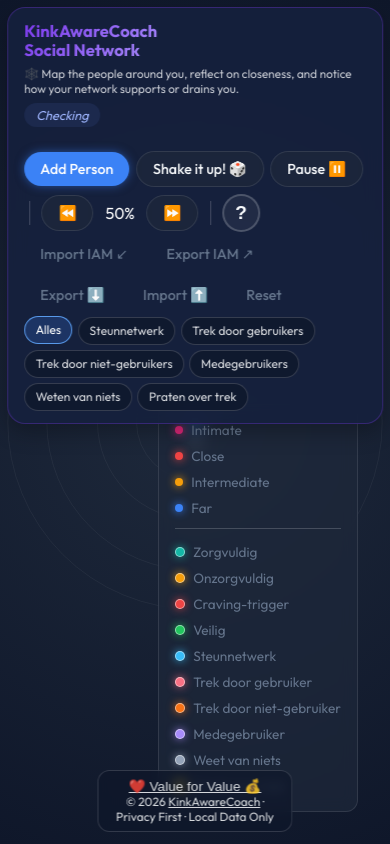
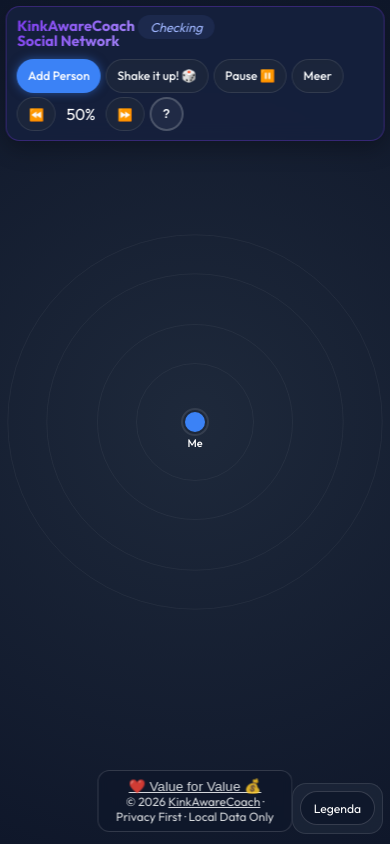
Before and after one commit to HansWest/verslaving, a PHP site: page /htm/iam_social_network/index.htm in a window 390 px wide. Run offline with PHP 8.4, Linux system fonts and the light colour scheme.

Commit message:
feat: add mobile menu and legend toggle functionality with responsive styles

```diff
--- a/iam/htm/iam_social_network/app.js
+++ b/iam/htm/iam_social_network/app.js
@@ -196,6 +196,15 @@ class SocialNetworkApp {
         document.querySelectorAll('[data-filter]').forEach((button) => {
             button.addEventListener('click', () => this.setActiveFilter(button.dataset.filter || 'all'));
         });
+
+        const mobileMenuBtn = document.getElementById('mobileMenuBtn');
+        const legendToggleBtn = document.getElementById('legendToggleBtn');
+        if (mobileMenuBtn) {
+            mobileMenuBtn.onclick = () => this.toggleMobileMenu();
+        }
+        if (legendToggleBtn) {
+            legendToggleBtn.onclick = () => this.toggleLegendPanel();
+        }
 
         document.getElementById('resetBtn').onclick = async () => {
             if (confirm("Factory reset? This will delete everyone.")) {
@@ -591,6 +600,26 @@ class SocialNetworkApp {
         document.querySelectorAll('[data-filter]').forEach((button) => {
             button.classList.toggle('active', button.dataset.filter === this.activeFilter);
         });
+    }
+
+    toggleMobileMenu() {
+        const header = document.querySelector('.header');
+        const button = document.getElementById('mobileMenuBtn');
+        if (!header || !button) return;
+
+        const isExpanded = header.classList.toggle('mobile-expanded');
+        button.setAttribute('aria-expanded', String(isExpanded));
+        button.textContent = isExpanded ? 'Minder' : 'Meer';
+    }
+
+    toggleLegendPanel() {
+        const legend = document.getElementById('legendPanel');
+        const button = document.getElementById('legendToggleBtn');
+        if (!legend || !button) return;
+
+        const isExpanded = legend.classList.toggle('expanded');
+        button.setAttribute('aria-expanded', String(isExpanded));
+        button.textContent = isExpanded ? 'Legenda sluiten' : 'Legenda';
     }
 
     personMatchesFilter(person, filter) {
--- a/iam/htm/iam_social_network/index.htm
+++ b/iam/htm/iam_social_network/index.htm
@@ -29,6 +29,7 @@
                     <button id="addPersonBtn" class="btn btn-primary">Add Person</button>
                     <button id="shakeBtn" class="btn btn-secondary">Shake it up! 🎲</button>
                     <button id="pauseBtn" class="btn btn-secondary">Pause ⏸️</button>
+                    <button id="mobileMenuBtn" class="btn btn-secondary compact-only" type="button" aria-expanded="false">Meer</button>
                     <div class="divider-vertical"></div>
                     <button id="slowerBtn" class="btn btn-secondary" title="Slower">⏪</button>
                     <span id="speedLabel"
@@ -58,7 +59,9 @@
             </div>
         </header>
 
-        <div class="legend">
+        <div class="legend" id="legendPanel">
+            <button id="legendToggleBtn" class="legend-toggle-btn compact-only" type="button" aria-expanded="false">Legenda</button>
+            <div class="legend-content" id="legendContent">
                 <div class="legend-item">
                     <span class="dot intimate"></span> Intimate
                 </div>
@@ -101,6 +104,7 @@
                 </div>
                 <div class="legend-item">
                     <span class="tag-dot talk-craving"></span> Praat over trek
+                </div>
             </div>
         </div>
 
--- a/iam/htm/iam_social_network/style.css
+++ b/iam/htm/iam_social_network/style.css
@@ -125,6 +125,10 @@ h1 {
     justify-content: flex-start;
 }
 
+.compact-only {
+    display: none;
+}
+
 .filter-chip {
     border: 1px solid rgba(255, 255, 255, 0.16);
     background: rgba(15, 23, 42, 0.72);
@@ -243,6 +247,24 @@ h1 {
     flex-direction: column;
     gap: 0.5rem;
     pointer-events: auto;
+}
+
+.legend-content {
+    display: flex;
+    flex-direction: column;
+    gap: 0.5rem;
+}
+
+.legend-toggle-btn {
+    display: none;
+    border: 1px solid rgba(255, 255, 255, 0.16);
+    background: rgba(15, 23, 42, 0.82);
+    color: #fff;
+    border-radius: 999px;
+    padding: 0.42rem 0.78rem;
+    font-family: inherit;
+    font-size: 0.8rem;
+    cursor: pointer;
 }
 
 .legend-item {
@@ -533,6 +555,110 @@ input[type="color"] {
         transform: none;
     }
 }
+
+@media (max-width: 700px) {
+    .header {
+        top: 0.35rem;
+        width: calc(100vw - 0.7rem);
+    }
+
+    .header-content {
+        padding: 0.55rem 0.65rem;
+        gap: 0.45rem;
+        border-radius: 14px;
+    }
+
+    .header-main {
+        gap: 0.2rem;
+    }
+
+    h1 {
+        font-size: 0.92rem;
+        line-height: 1.05;
+    }
+
+    .subtitle,
+    .badge {
+        display: none;
+    }
+
+    .controls {
+        gap: 0.28rem;
+    }
+
+    .controls-row {
+        gap: 0.3rem;
+    }
+
+    .btn,
+    .help-circle-btn,
+    .filter-chip,
+    .legend-toggle-btn {
+        min-height: 34px;
+        font-size: 0.76rem;
+    }
+
+    .btn {
+        padding: 0.4rem 0.68rem;
+    }
+
+    .help-circle-btn {
+        width: 34px;
+        height: 34px;
+    }
+
+    .divider-vertical {
+        display: none;
+    }
+
+    .compact-only {
+        display: inline-flex;
+        align-items: center;
+        justify-content: center;
+    }
+
+    .controls-row-secondary,
+    .controls-row-filters {
+        display: none;
+    }
+
+    .header.mobile-expanded .controls-row-secondary,
+    .header.mobile-expanded .controls-row-filters {
+        display: flex;
+    }
+
+    .legend {
+        bottom: 0.65rem;
+        right: 0.45rem;
+        max-width: calc(100vw - 0.9rem);
+        padding: 0.45rem;
+        gap: 0;
+        border-radius: 14px;
+    }
+
+    .legend-toggle-btn {
+        display: inline-flex;
+        align-items: center;
+        justify-content: center;
+        width: fit-content;
+    }
+
+    .legend-content {
+        display: none;
+        margin-top: 0.45rem;
+        max-height: 36vh;
+        overflow-y: auto;
+        padding-right: 0.2rem;
+    }
+
+    .legend.expanded .legend-content {
+        display: flex;
+    }
+
+    .legend-item {
+        font-size: 0.78rem;
+    }
+}
 /* Global accessible link contrast */
 a,
 a:visited {
```
Lines whose indentation alone changed are shown as unchanged.
